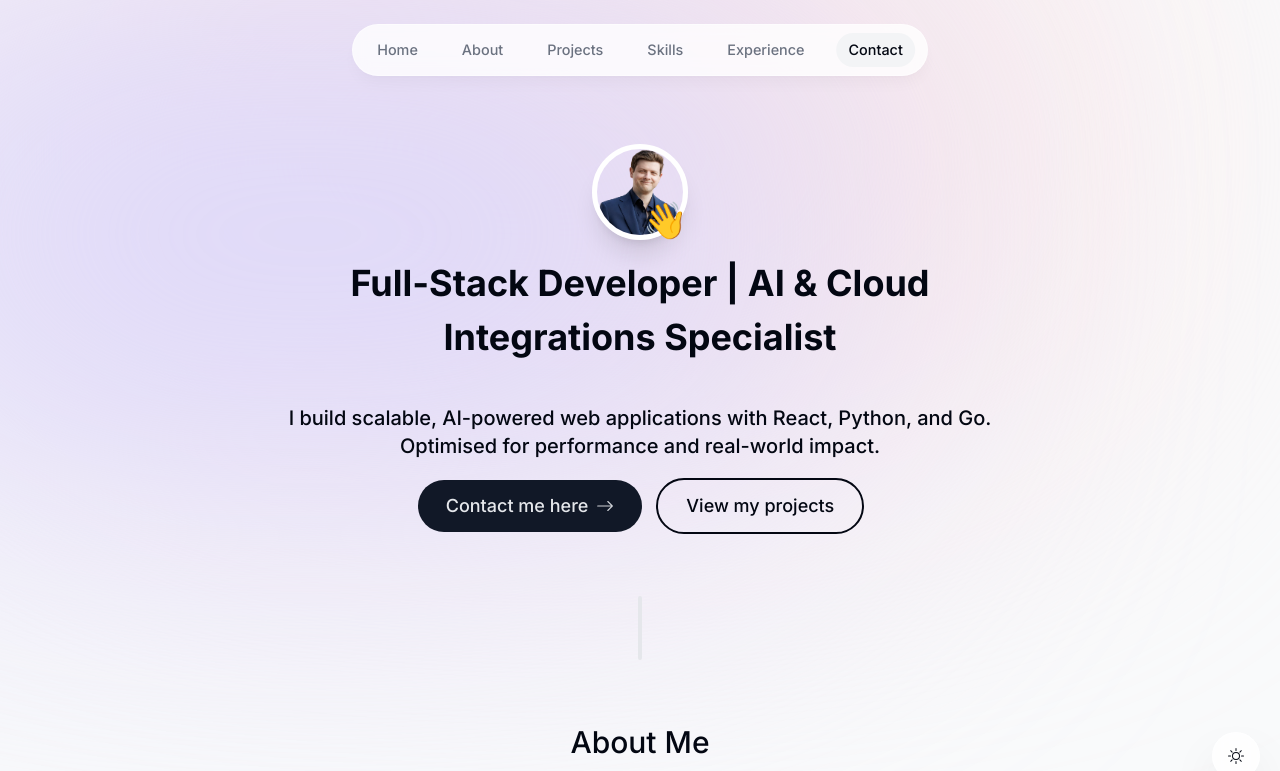
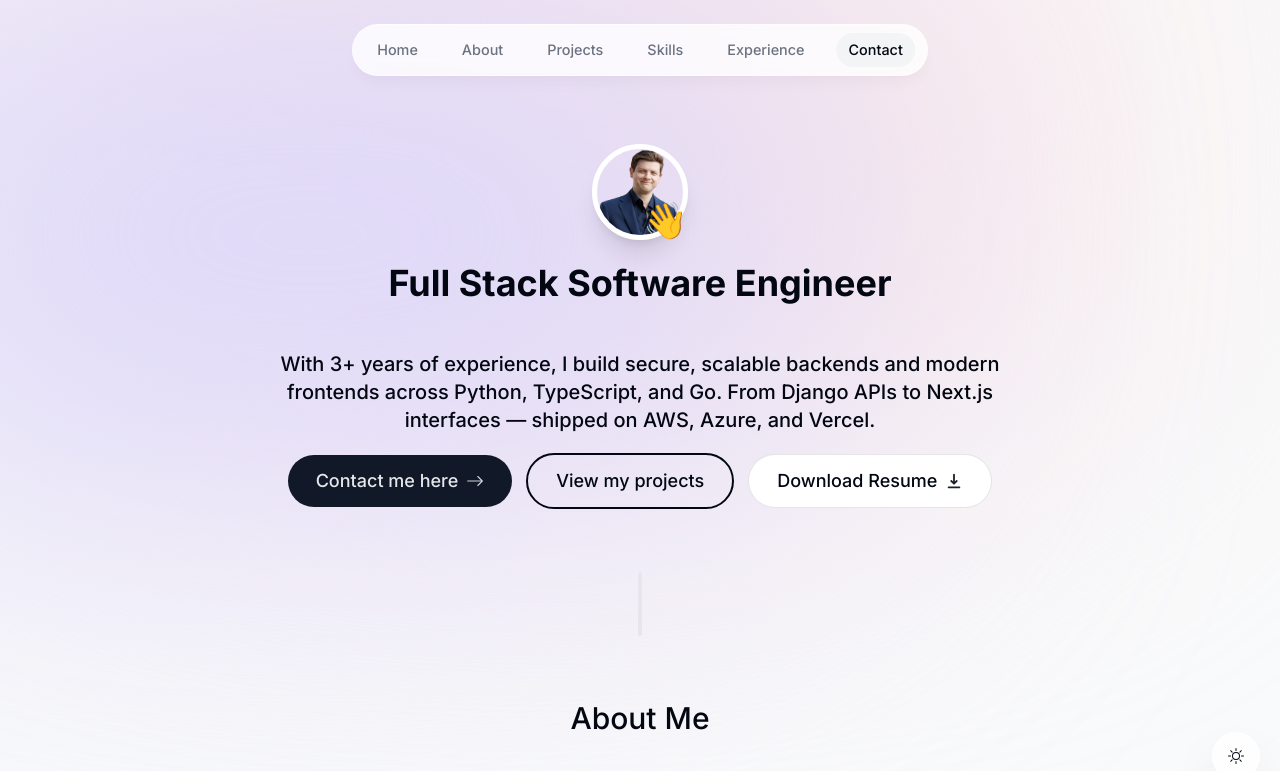
Before and after one commit to nathanrydel/nextjs-portfolio, a Next.js app: page / in a window 1280 px wide. Shown: the top 771 px of the page. Built offline with nearby package versions, Linux system fonts and the light colour scheme.

Commit message:
feat: update hero headline and subtitle
Replace "AI & Cloud Integrations Specialist" with "Full Stack Software
Engineer" and rewrite subtitle to emphasize Python, TypeScript, and Go
stack across Django, Next.js, AWS, Azure, and Vercel.

```diff
--- a/components/Intro.tsx
+++ b/components/Intro.tsx
@@ -67,7 +67,7 @@ export default function Intro() {
         initial={{ opacity: 0, y: 100 }}
         animate={{ opacity: 1, y: 0 }}
       >
-        <span className="font-bold">Full-Stack Developer | AI & Cloud Integrations Specialist</span>
+        <span className="font-bold">Full Stack Software Engineer</span>
       </motion.h1>
       <motion.h2
         className="my-5 flex flex-col sm:flex-row items-center justify-center gap-4 px-4 text-xl font-medium"
@@ -77,7 +77,7 @@ export default function Intro() {
           delay: 0.2,
         }}
       >
-          I build scalable, AI-powered web applications with React, Python, and Go. Optimised for performance and real-world impact.
+          With 3+ years of experience, I build secure, scalable backends and modern frontends across Python, TypeScript, and Go. From Django APIs to Next.js interfaces — shipped on AWS, Azure, and Vercel.
       </motion.h2>
       <motion.div
         className="flex flex-col sm:flex-row items-center justify-center gap-4 px-4 text-lg font-medium"
@@ -110,14 +110,14 @@ export default function Intro() {
           View my projects{" "}
         </Link>
 
-        {/* <a
+        <a
           className="group bg-white px-7 py-3 flex items-center gap-2 rounded-full outline-none focus:scale-110 hover:scale-110 active:scale-105 transition cursor-pointer borderBlack dark:bg-white/10"
-          href="/NathanRydelResume.pdf"
+          href="/NathanRydel_Resume_26.pdf"
           download
         >
           Download Resume{" "}
           <HiDownload className="opacity-90 group-hover:translate-y-1 transition" />
-        </a> */}
+        </a>
         {/* <div className="flex flex-row items-center justify-center gap-4">
           <a
             className="bg-white p-4 text-gray-700 hover:text-gray-950 flex items-center gap-2 rounded-full focus:scale-[1.15] hover:scale-[1.15] active:scale-105 transition cursor-pointer borderBlack dark:bg-white/10 dark:text-white/60"
```
